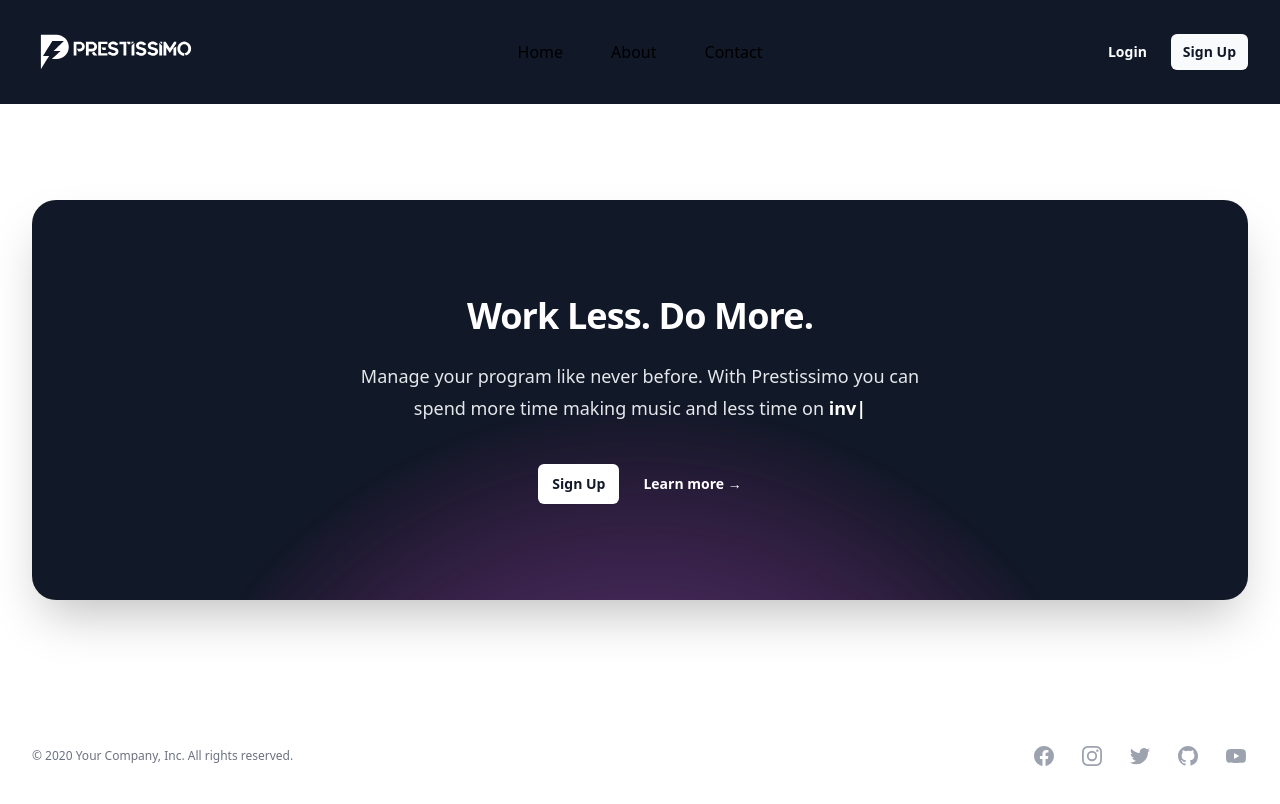
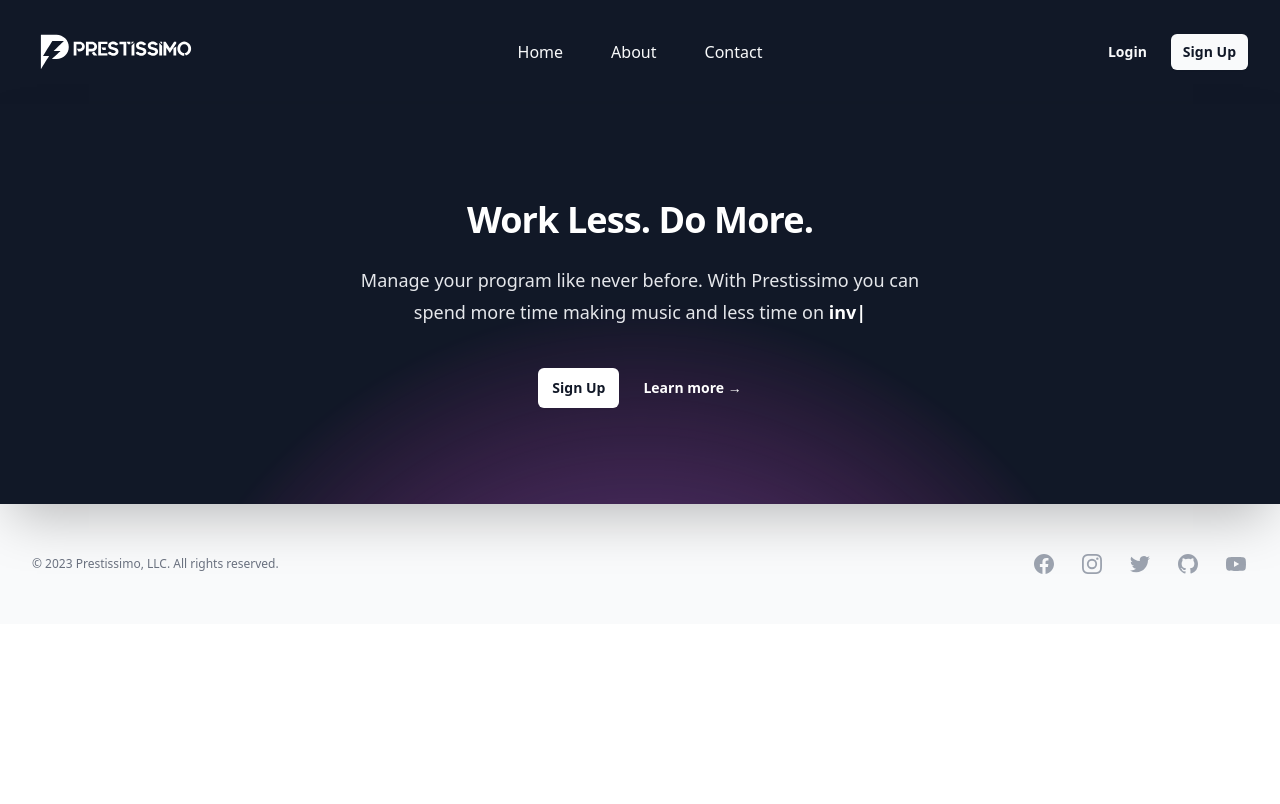
Before and after one commit to jwhitney2209/prestissimo-app, a React (Create React App) app in the folder client/: page / in a window 1280 px wide. Shown: the top 804 px of the page. Built offline with nearby package versions, Linux system fonts and the light colour scheme; a web font is replaced by a local one.

Commit message:
changed homepage styling

```diff
--- a/client/src/components/CallToAction.component.jsx
+++ b/client/src/components/CallToAction.component.jsx
@@ -3,9 +3,9 @@ import Typed from "react-typed";
 
 export default function CallToAction() {
   return (
-    <div className="bg-white">
-      <div className="mx-auto sm:px-6 sm:py-24 lg:px-8">
-        <div className="relative isolate overflow-hidden bg-gray-900 px-6 py-24 text-center shadow-2xl sm:rounded-3xl sm:px-16">
+    <div className="bg-gray-900">
+      <div className="mx-auto">
+        <div className="relative isolate overflow-hidden bg-gray-900 px-6 py-24 text-center shadow-2xl">
           <h2 className="mx-auto max-w-2xl text-3xl font-bold tracking-tight text-white sm:text-4xl">
             Work Less. Do More.
           </h2>
--- a/client/src/components/Footer.component.jsx
+++ b/client/src/components/Footer.component.jsx
@@ -67,7 +67,7 @@ const navigation = [
 export default function Footer() {
   return (
     <>
-    <div className="bg-white">
+    <div className="bg-gray-50">
       <div className="mx-auto max-w-7xl px-6 py-12 md:flex md:items-center md:justify-between lg:px-8">
         <div className="flex justify-center space-x-6 md:order-2">
           {navigation.map((item) => (
@@ -83,7 +83,7 @@ export default function Footer() {
         </div>
         <div className="mt-8 md:order-1 md:mt-0">
           <p className="text-center text-xs leading-5 text-gray-500">
-            &copy; 2020 Your Company, Inc. All rights reserved.
+            &copy; 2023 Prestissimo, LLC. All rights reserved.
           </p>
         </div>
       </div>
--- a/client/src/components/Header.component.jsx.jsx
+++ b/client/src/components/Header.component.jsx.jsx
@@ -31,7 +31,7 @@ export default function Header() {
       >
         {/* Logo */}
         <div className="flex lg:flex-1">
-          <Link to="/" className="-m-1.5 p-1.5 text-gray-900">
+          <Link to="/" className="-m-1.5 p-1.5">
             <span className="sr-only">Prestissimo</span>
             <img src={prestissimo_logo} className="h-14 w-auto" alt="logo" />
           </Link>
@@ -42,7 +42,7 @@ export default function Header() {
             <Link
               key={item.name}
               to={item.href}
-              className="text-base font-medium hover:text-gray-700"
+              className="text-base text-gray-50 font-medium hover:text-gray-400"
             >
               {item.name}
             </Link>
@@ -52,13 +52,13 @@ export default function Header() {
         <div className="flex flex-1 items-center justify-end gap-x-6">
           <Link
             to="/signin"
-            className="hidden lg:block lg:text-sm lg:font-semibold lg:leading-6 lg:text-white"
+            className="hidden lg:block lg:text-sm lg:font-semibold lg:leading-6 text-gray-50"
           >
             Login
           </Link>
           <Link
             to="/signup"
-            className="rounded-md bg-gray-50 px-3 py-2 text-sm font-semibold text-gray-900 shadow-sm hover:bg-gray-200 focus-visible:outline focus-visible:outline-offset-2 focus-visible:outline-white"
+            className="rounded-md bg-gray-50 px-3 py-2 text-sm font-semibold text-gray-900 shadow-sm hover:bg-gray-400 focus-visible:outline focus-visible:outline-offset-2 focus-visible:outline-white"
           >
             Sign Up
           </Link>
@@ -89,7 +89,7 @@ export default function Header() {
               </Link>
               <Link
                 to="/signup"
-                className="ml-auto rounded-md bg-gray-50 px-3 py-2 text-sm font-semibold text-gray-900 shadow-sm hover:bg-gray-200 focus-visible:outline focus-visible:outline-2 focus-visible:outline-offset-2 focus-visible:outline-indigo-600"
+                className="ml-auto rounded-md bg-gray-50 px-3 py-2 text-sm font-semibold text-gray-900 shadow-sm hover:bg-gray-400 focus-visible:outline focus-visible:outline-2 focus-visible:outline-offset-2 focus-visible:outline-indigo-600"
               >
                 Sign Up
               </Link>
```
